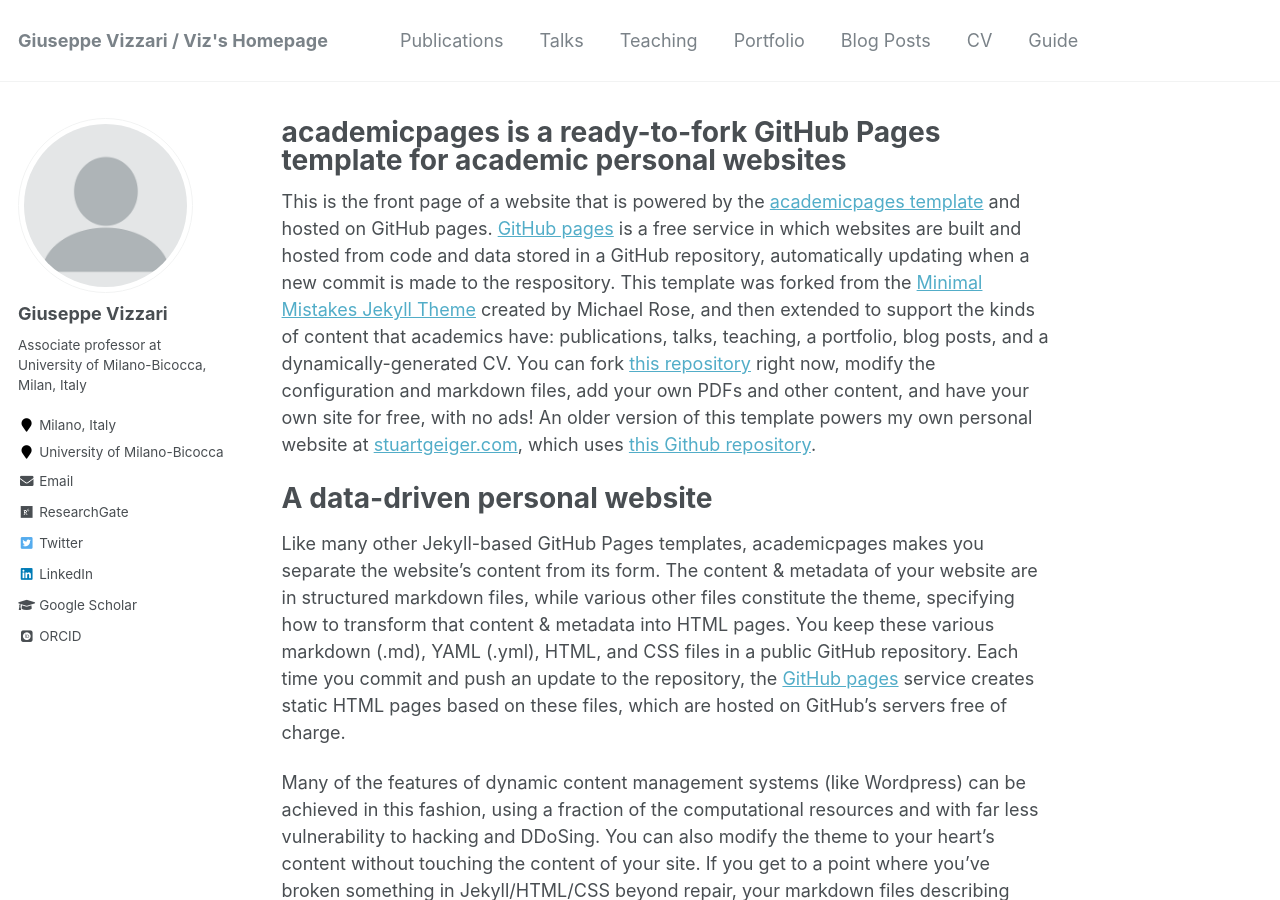
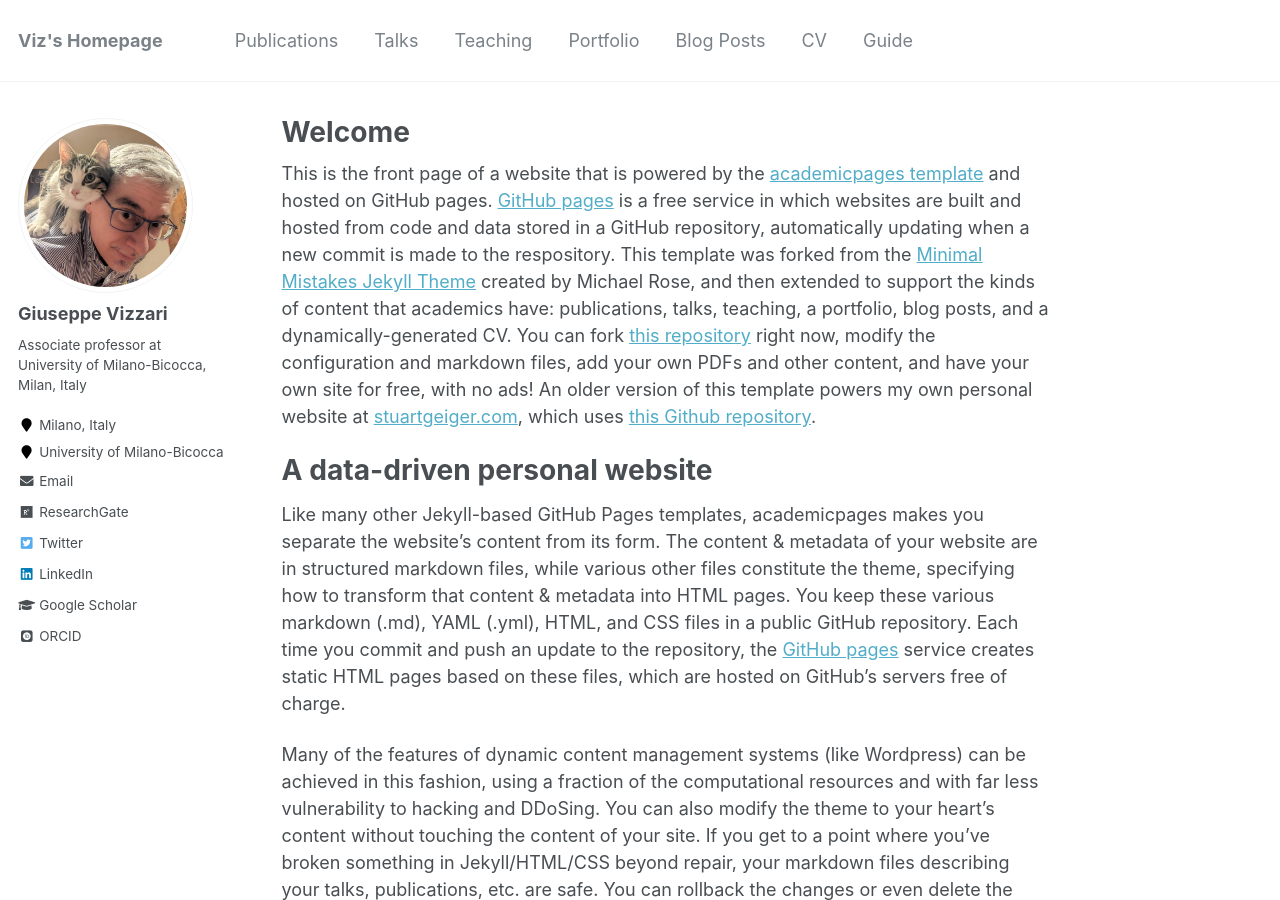
Before and after one commit to GiuseppeVizzari/GiuseppeVizzari.github.io, a Jekyll site: the page built from _pages/about.md, in a window 1280 px wide and 900 px high. Built offline with Jekyll 4.4.1, drawn with Linux system fonts in a browser that asks for light colours; some web fonts are replaced.

Commit message:
Profile image, something else

```diff
--- a/_config.yml
+++ b/_config.yml
@@ -7,7 +7,7 @@
 
 # Site Settings
 locale                   : "en-US"
-title                    : "Giuseppe Vizzari / Viz's Homepage"
+title                    : "Viz's Homepage"
 title_separator          : "-"
 name                     : &name "Giuseppe Vizzari"
 description              : &description "Associate professor at University of Milano-Bicocca, Milan, Italy"
--- a/_pages/about.md
+++ b/_pages/about.md
@@ -1,6 +1,6 @@
 ---
 permalink: /
-title: "academicpages is a ready-to-fork GitHub Pages template for academic personal websites"
+title: "Welcome"
 excerpt: "About me"
 author_profile: true
 redirect_from:
```
Also changed, not shown: images/profile.png.
